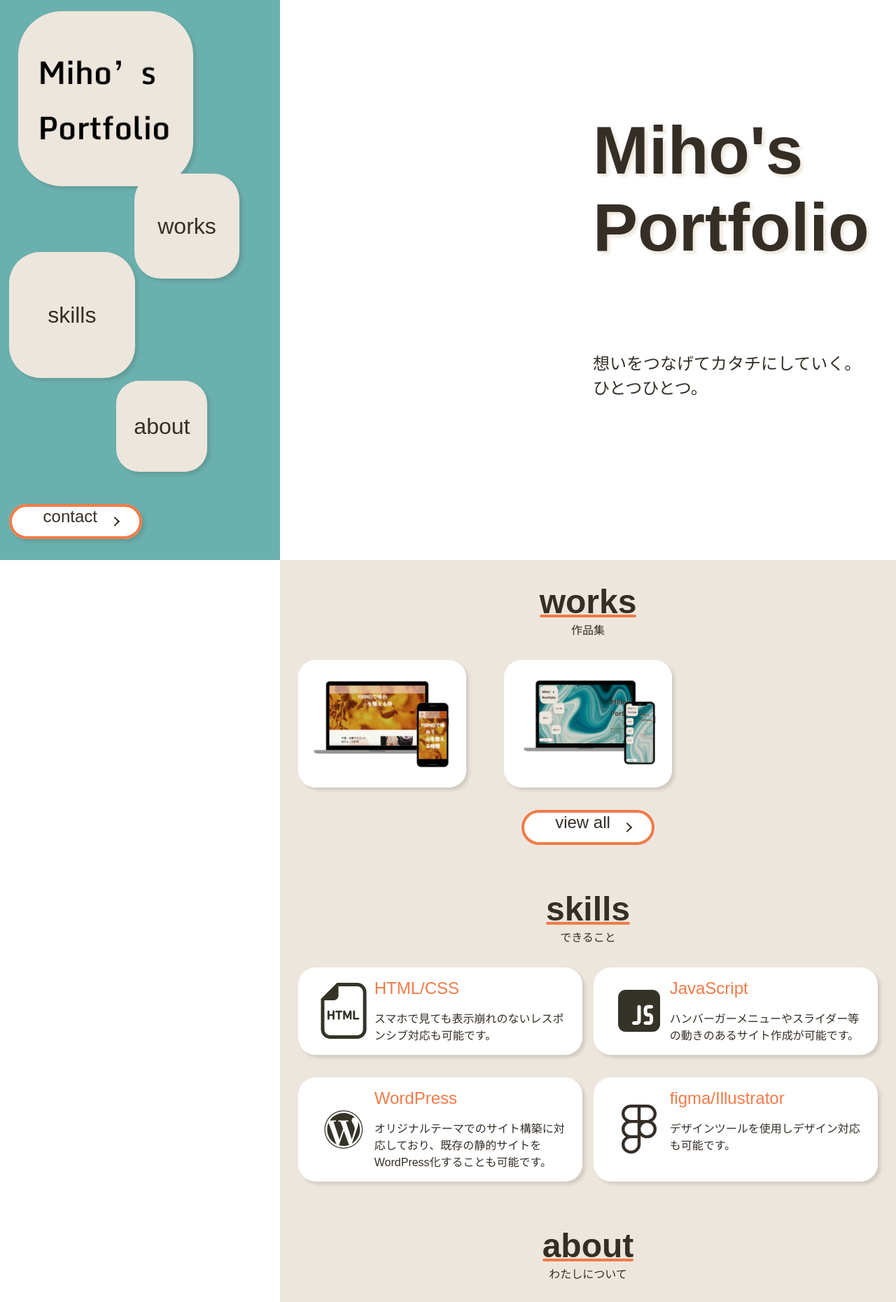
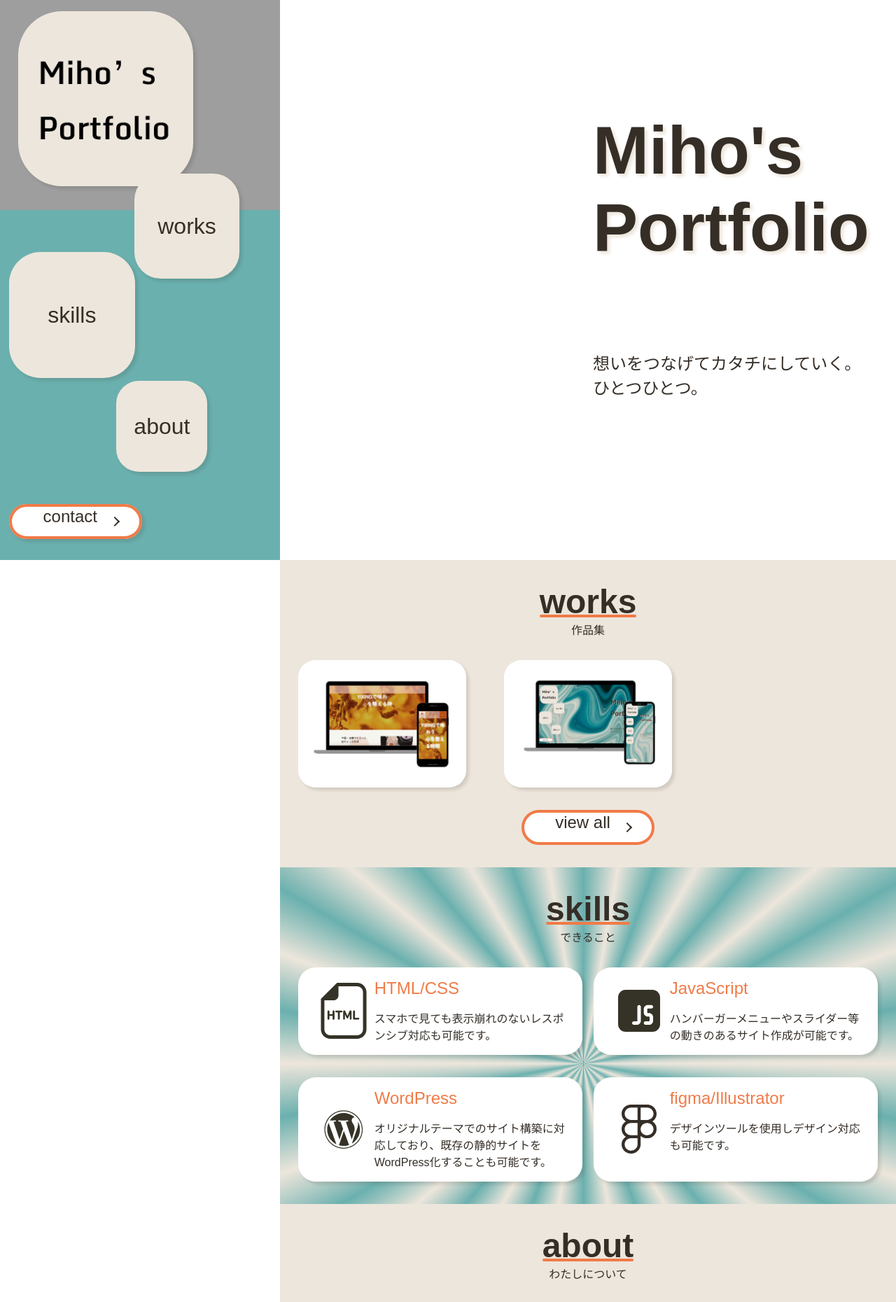
Before and after one commit to cancoro/portfolio, a plain HTML site: page index.html in a window 1280 px wide. Shown: the top 1860 px of the page at 70% size. Drawn offline with nearby package versions, Linux system fonts and the light colour scheme; some packages are replaced by stand-ins of ours; the site is published under a folder, as on GitHub Pages, so addresses that start at the root find nothing; a web font is replaced by a local one.

Commit message:
Add files via upload

```diff
--- a/css/parts/_index.scss
+++ b/css/parts/_index.scss
@@ -180,7 +180,7 @@ header {
     .container {
         width: 100%;
         height: 100vh;
-        background-image: url(/img/topimg.jpg);
+        background-image: url(../img/topimg.jpg);
         position: relative;
     }
 
@@ -479,7 +479,7 @@ header {
 
 /* skills */
 #skills {
-    background-image: url(/img/skills.background.png);
+    background-image: url(../img/skills.background.png);
     background-position: center;
     overflow-wrap: anywhere;
     hyphens: auto;
```
Also changed, not shown: css/style.css, 1 other file.
